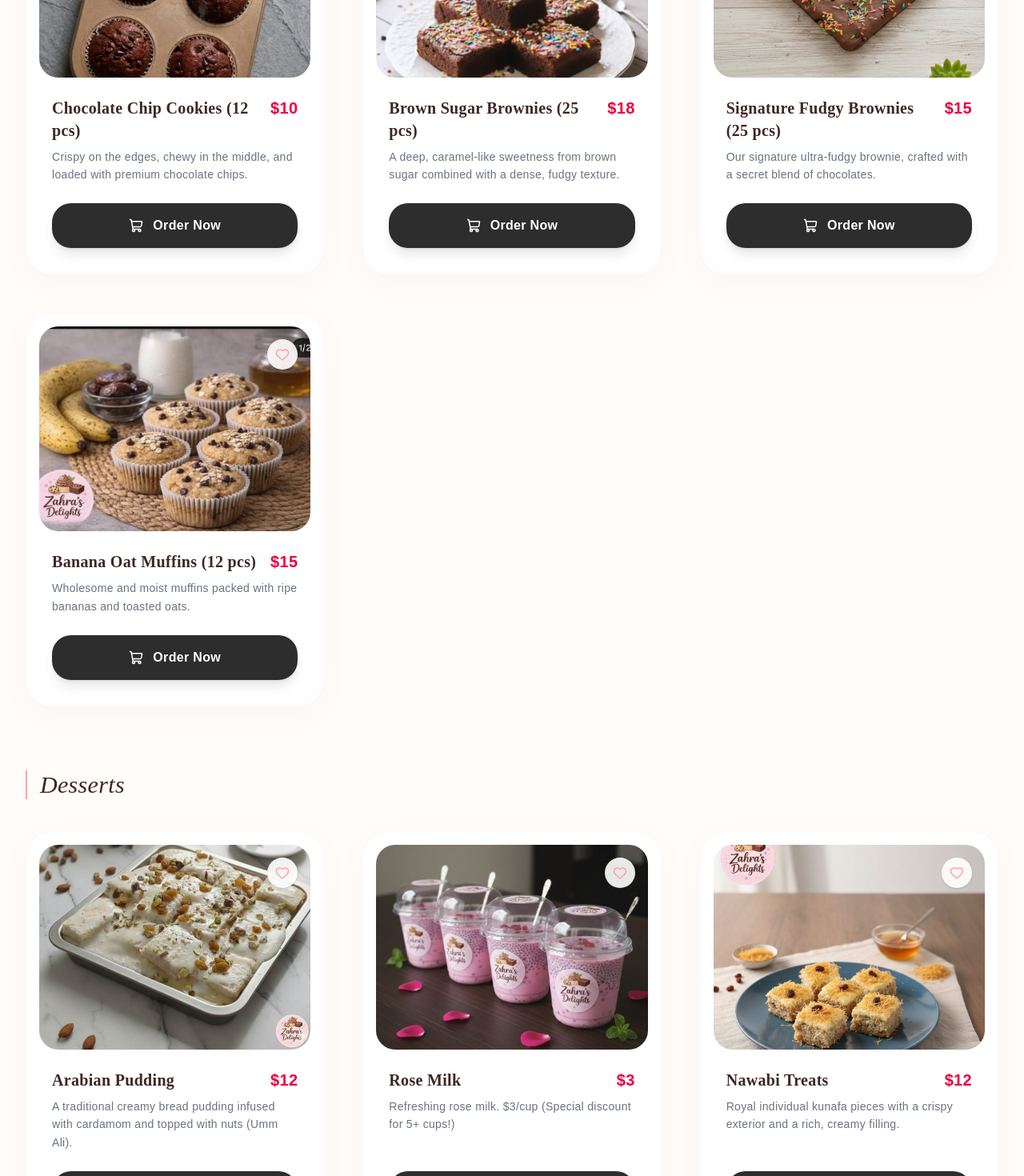
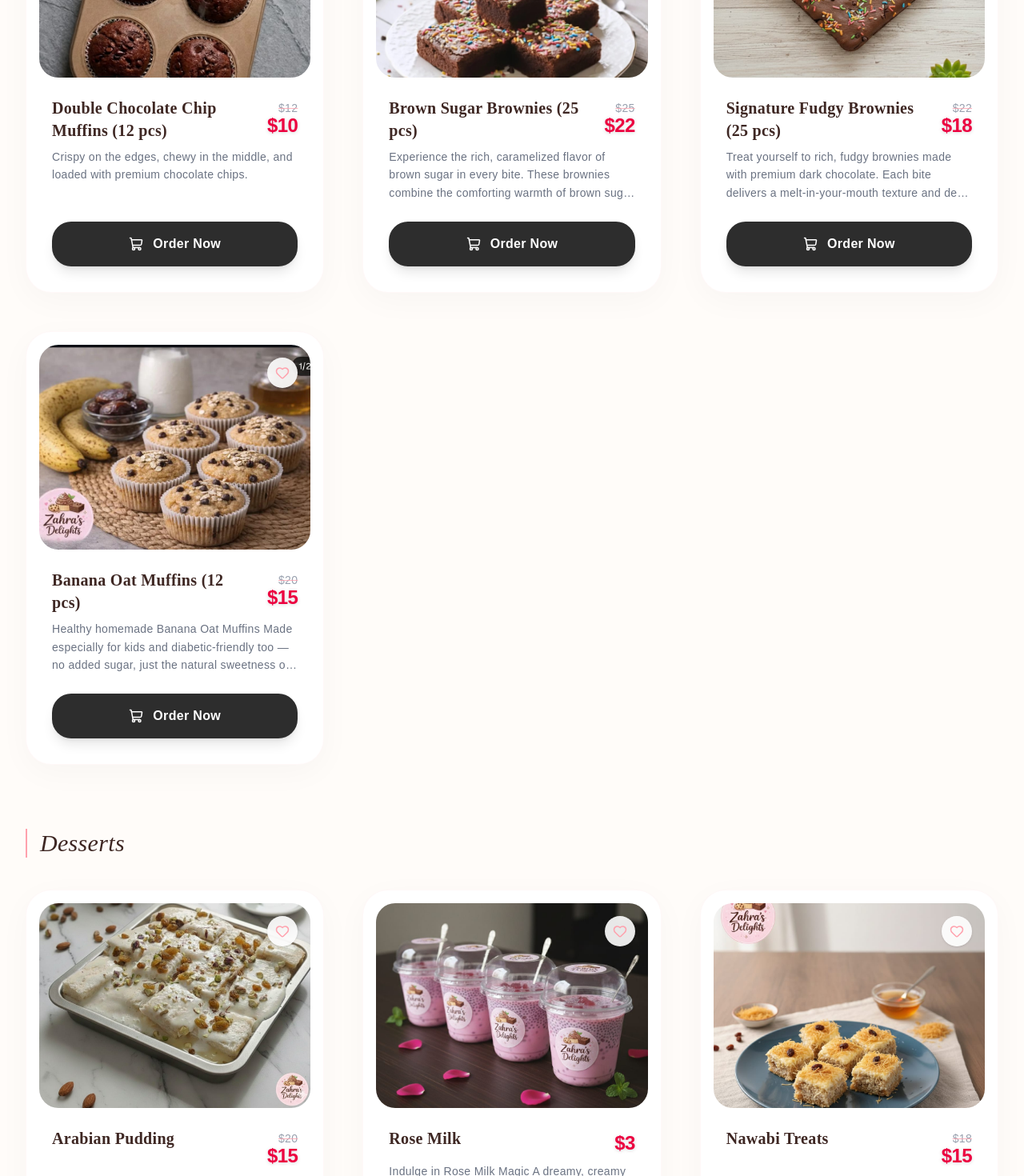
Before and after one commit to Mohammed-Haaris/Zahras-delights, a React (Vite) app: page / in a window 1280 px wide. Shown: the part 1900-3370 px from the top of the page at 80% size. Built offline with nearby package versions, Linux system fonts and the light colour scheme.

Commit message:
ZD-06 (#4)

```diff
--- a/src/components/FavoritesModal.jsx
+++ b/src/components/FavoritesModal.jsx
@@ -73,7 +73,7 @@ const FavoritesModal = () => {
                           <Trash2 size={16} />
                         </button>
                       </div>
-                      <p className="text-xs text-rose-500 font-bold mb-3">{product.currency}{product.price}</p>
+                      <p className="text-xs text-rose-500 font-bold mb-3">{product.currency}{product.discountPrice || product.price}</p>
 
                       <button
                         onClick={() => {
--- a/src/components/Pages/Modal/CartModal.jsx
+++ b/src/components/Pages/Modal/CartModal.jsx
@@ -17,9 +17,10 @@ const CartModal = () => {
     message += `Hello! I would like to place an order for:\n\n`;
 
     cart.forEach((item) => {
+      const basePrice = item.discountPrice || item.price || 0;
       const itemPrice = item.bulkDiscount && item.quantity >= item.bulkDiscount.threshold
         ? item.bulkDiscount.discountedPrice
-        : item.price;
+        : basePrice;
       message += `• *${item.cakeName}* (x${item.quantity}) - $${itemPrice * item.quantity}\n`;
     });
 
@@ -130,7 +131,7 @@ const CartModal = () => {
                       <p className="font-bold text-rose-600">
                         ${(item.bulkDiscount && item.quantity >= item.bulkDiscount.threshold
                           ? item.bulkDiscount.discountedPrice
-                          : item.price) * item.quantity}
+                          : (item.discountPrice || item.price || 0)) * item.quantity}
                         {item.bulkDiscount && item.quantity >= item.bulkDiscount.threshold && (
                           <span className="ml-2 text-[10px] text-green-500 font-bold uppercase">Bulk Deal!</span>
                         )}
--- a/src/components/Pages/Product/Product.js
+++ b/src/components/Pages/Product/Product.js
@@ -3,9 +3,10 @@
 const cakeProducts = [
   {
     id: 1,
-    cakeName: "Chocolate Chip Cookies (12 pcs)",
+    cakeName: "Double Chocolate Chip Muffins (12 pcs)",
     category: "Brownie/Cupcake",
-    price: 10,
+    actualPrice:12,
+    discountPrice: 10,
     currency: "$",
     description:
       "Crispy on the edges, chewy in the middle, and loaded with premium chocolate chips.",
@@ -15,37 +16,41 @@ const cakeProducts = [
     id: 2,
     cakeName: "Brown Sugar Brownies (25 pcs)",
     category: "Brownie/Cupcake",
-    price: 18,
+    actualPrice:25,
+    discountPrice: 22,
     currency: "$",
     description:
-      "A deep, caramel-like sweetness from brown sugar combined with a dense, fudgy texture.",
+      "Experience the rich, caramelized flavor of brown sugar in every bite. These brownies combine the comforting warmth of brown sugar with a delightfully fudgy texture for a truly decadent treat 🤎✨Each piece offers a perfect balance of sweetness and chocolatey goodness that melts in your mouth! Perfect for: Cozy evenings, dessert platters, or sharing with loved ones.",
     image: "/images/image_7.jpeg",
   },
   {
     id: 3,
     cakeName: "Signature Fudgy Brownies (25 pcs)",
     category: "Brownie/Cupcake",
-    price: 15,
+    actualPrice:22,
+    discountPrice: 18,
     currency: "$",
     description:
-      "Our signature ultra-fudgy brownie, crafted with a secret blend of chocolates.",
+      "Treat yourself to rich, fudgy brownies made with premium dark chocolate. Each bite delivers a melt-in-your-mouth texture and deep chocolate flavor that’s simply irresistible. Perfect for satisfying your chocolate cravings or sharing with friends and family!",
     image: "/images/image_8.jpeg",
   },
   {
     id: 4,
     cakeName: "Banana Oat Muffins (12 pcs)",
     category: "Brownie/Cupcake",
-    price: 15,
+    actualPrice:20,
+    discountPrice: 15,
     currency: "$",
     description:
-      "Wholesome and moist muffins packed with ripe bananas and toasted oats.",
+      "Healthy homemade Banana Oat Muffins Made especially for kids and diabetic-friendly too — no added sugar, just the natural sweetness of ripe bananas and dates.",
     image: "/images/image_11.jpeg",
   },
   {
     id: 5,
     cakeName: "Arabian Pudding",
     category: "Desserts",
-    price: 12,
+    actualPrice:20,
+    discountPrice: 15,
     currency: "$",
     description:
       "A traditional creamy bread pudding infused with cardamom and topped with nuts (Umm Ali).",
@@ -55,10 +60,11 @@ const cakeProducts = [
     id: 6,
     cakeName: "Rose Milk",
     category: "Desserts",
-    price: 3,
+    actualPrice:null,
+    discountPrice: 3,
     currency: "$",
     description:
-      "Refreshing rose milk. $3/cup (Special discount for 5+ cups!)",
+      "Indulge in Rose Milk Magic A dreamy, creamy rose milk drink designed to wow your guests! Delightful sago pearls, refreshing basil seeds, and delicate basil agar jelly swirl together 🍧✨ Perfect for: Weddings, bridal showers, baby showers, birthday parties, or any special celebration.",
     image: "/images/image_6.jpeg",
     bulkDiscount: {
       threshold: 5,
@@ -70,27 +76,20 @@ const cakeProducts = [
     id: 7,
     cakeName: "Nawabi Treats",
     category: "Desserts",
-    price: 12,
+    actualPrice:18,
+    discountPrice: 15,
     currency: "$",
     description:
       "Royal individual kunafa pieces with a crispy exterior and a rich, creamy filling.",
     image: "/images/image_4.jpeg",
   },
-  {
-    id: 8,
-    cakeName: "Royal Kunafa Box (10 pcs)",
-    category: "Desserts",
-    price: 18,
-    currency: "$",
-    description:
-      "Convenient box of our classic Kunafa, perfect for sharing.",
-    image: "/images/image_2.jpeg",
-  },
+
   {
     id: 9,
     cakeName: "Grand Celebration Kunafa",
     category: "Desserts",
-    price: 20,
+    actualPrice:28,
+    discountPrice:20,
     currency: "$",
     description:
       "A large, feast-sized traditional Kunafa pan, golden-brown and soaked in aromatic syrup.",
--- a/src/components/Pages/Product/ProductCard.jsx
+++ b/src/components/Pages/Product/ProductCard.jsx
@@ -73,9 +73,16 @@ const ProductCard = () => {
                       </h3>
 
 
-                      <span className="text-xl font-bold text-rose-600 whitespace-nowrap">
-                        {cakeProduct.currency}{cakeProduct.price}
-                      </span>
+                      <div className="flex flex-col items-end justify-center mt-1">
+                        {cakeProduct.actualPrice && (
+                          <span className="text-sm font-medium text-gray-400 line-through decoration-rose-300/80 mb-[-4px]">
+                            {cakeProduct.currency}{cakeProduct.actualPrice}
+                          </span>
+                        )}
+                        <span className="text-2xl font-black text-rose-600 tracking-tight whitespace-nowrap drop-shadow-sm">
+                          {cakeProduct.currency}{cakeProduct.discountPrice || cakeProduct.price}
+                        </span>
+                      </div>
                     </div>
 
                     <p className="text-gray-500 text-sm leading-relaxed mb-6 line-clamp-3 flex-grow">
--- a/src/components/navbar/Navbar.jsx
+++ b/src/components/navbar/Navbar.jsx
@@ -118,7 +118,7 @@ const Navbar = () => {
                                       </div>
                                       <div>
                                         <p className="text-xs font-bold text-gray-800 tracking-tight">{product.cakeName}</p>
-                                        <p className="text-[10px] text-rose-500 font-bold mt-0.5">{product.currency}{product.price}</p>
+                                        <p className="text-[10px] text-rose-500 font-bold mt-0.5">{product.currency}{product.discountPrice || product.price}</p>
                                       </div>
                                     </div>
                                     <button
@@ -198,7 +198,7 @@ const Navbar = () => {
                             </div>
                             <div>
                               <p className="text-[11px] font-bold text-gray-800">{product.cakeName}</p>
-                              <p className="text-[9px] text-rose-500 font-bold">{product.currency}{product.price}</p>
+                              <p className="text-[9px] text-rose-500 font-bold">{product.currency}{product.discountPrice || product.price}</p>
                             </div>
                           </div>
                         ))}
@@ -303,7 +303,7 @@ const Navbar = () => {
                           </div>
                           <div>
                             <p className="text-sm font-bold text-gray-800">{product.cakeName}</p>
-                            <p className="text-xs text-rose-500 font-bold">{product.currency}{product.price}</p>
+                            <p className="text-xs text-rose-500 font-bold">{product.currency}{product.discountPrice || product.price}</p>
                           </div>
                         </div>
                       ))
--- a/src/context/CartContext.jsx
+++ b/src/context/CartContext.jsx
@@ -88,9 +88,10 @@ export const CartProvider = ({ children }) => {
 
   const cartCount = cart.reduce((total, item) => total + item.quantity, 0);
   const cartTotal = cart.reduce((total, item) => {
+    const basePrice = item.discountPrice || item.price || 0;
     const price = item.bulkDiscount && item.quantity >= item.bulkDiscount.threshold
       ? item.bulkDiscount.discountedPrice
-      : item.price;
+      : basePrice;
     return total + (price * item.quantity);
   }, 0);
 
```
